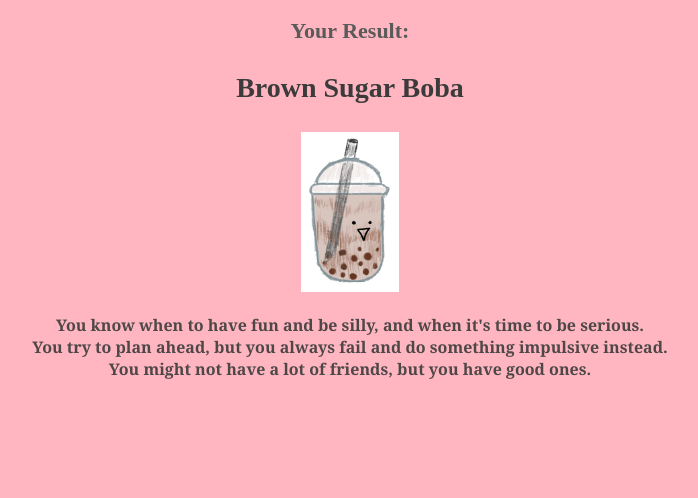
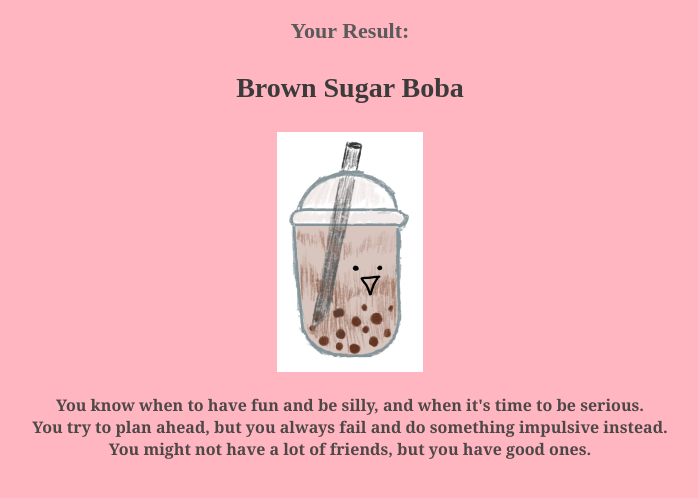
Before and after one commit to vixnnx/whatbobaareyou, a plain HTML site: page resultpage.html in a window 1280 px wide. Shown: the whole page, without its empty margins (290-988 px from the left). Drawn offline with Linux system fonts and the light colour scheme.

Commit message:
Update resultpage.html

```diff
--- a/resultpage.html
+++ b/resultpage.html
@@ -25,7 +25,7 @@
 
 
 		img {
-			height:20vmin;
+			height:30vmin;
 			display: block;
 			margin-left: auto;
 			margin-right: auto;
```
